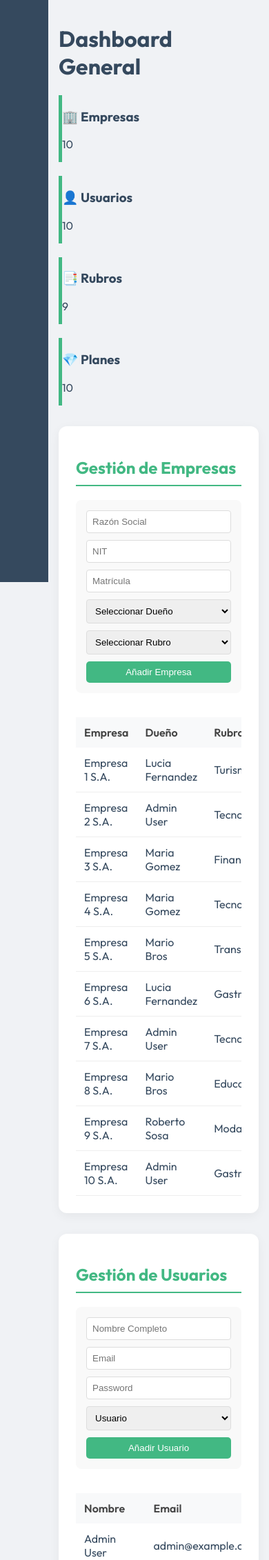
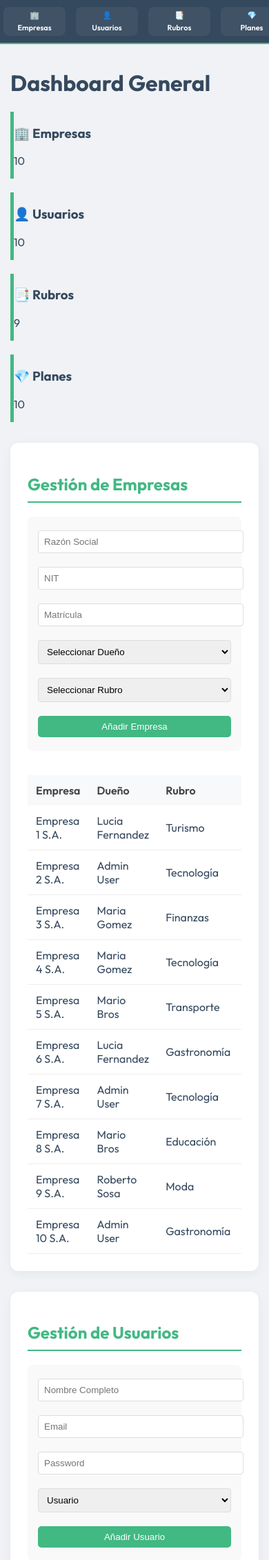
Before and after one commit to willitron/Pep_Proyect, a Flask app: page /admin in a window 390 px wide. Shown: the top 2262 px of the page at 69% size. Run offline with Flask 3, Linux system fonts and the light colour scheme; a user stored in the database is signed in; data comes from the database, SQL or seed files in the repository; both versions use the stored data as it was after the commit.

Commit message:
Admin: Interactive mobile nav with labels and horizontal scroll

```diff
--- a/templates/admin.html
+++ b/templates/admin.html
@@ -9,7 +9,7 @@
         :root {
             --sidebar-width: 240px;
         }
-        body { background: #f0f2f5; margin: 0; display: flex; }
+        body { background: #f0f2f5; margin: 0; display: flex; flex-direction: column; }
 
         .sidebar {
             width: var(--sidebar-width);
@@ -28,25 +28,65 @@
             flex-grow: 1;
             padding: 30px;
             box-sizing: border-box;
-            width: calc(100% - var(--sidebar-width));
             transition: 0.3s;
         }
 
+        .mobile-admin-nav {
+            display: none;
+            background: var(--vue-dark);
+            color: white;
+            position: sticky;
+            top: 0;
+            z-index: 999;
+            border-bottom: 2px solid var(--vue-green);
+        }
+
+        .mobile-scroll-nav {
+            display: flex;
+            overflow-x: auto;
+            white-space: nowrap;
+            padding: 10px 5px;
+            gap: 15px;
+            scroll-behavior: smooth;
+            -webkit-overflow-scrolling: touch;
+        }
+
+        .mobile-scroll-nav::-webkit-scrollbar { display: none; }
+
+        .nav-item-mobile {
+            display: flex;
+            flex-direction: column;
+            align-items: center;
+            text-decoration: none;
+            color: white;
+            font-size: 11px;
+            padding: 5px 10px;
+            background: rgba(255,255,255,0.05);
+            border-radius: 8px;
+            min-width: 70px;
+        }
+
+        .nav-item-mobile span { margin-top: 4px; font-weight: 600; }
+
         @media (max-width: 768px) {
-            .sidebar {
-                width: 70px;
-                padding: 10px;
-                overflow: hidden;
-            }
-            .sidebar h2, .sidebar hr, .sidebar span { display: none; }
-            .sidebar a { text-align: center; font-size: 20px; padding: 15px 0; }
+            body { flex-direction: column; }
+            .sidebar { display: none; }
             .main-content {
-                margin-left: 70px;
-                width: calc(100% - 70px);
+                margin-left: 0;
+                width: 100%;
                 padding: 15px;
             }
+            .mobile-admin-nav { display: block; }
             .grid-stats { grid-template-columns: 1fr; }
-            .form-inline { grid-template-columns: 1fr; }
+            .form-inline {
+                grid-template-columns: 1fr;
+                display: flex;
+                flex-direction: column;
+            }
+            .form-inline input, .form-inline select, .form-inline button {
+                width: 100%;
+                margin: 5px 0;
+            }
             .table-container { overflow-x: auto; }
         }
 
@@ -62,6 +102,7 @@
             padding: 25px;
             margin-bottom: 30px;
             box-shadow: 0 4px 15px rgba(0,0,0,0.05);
+            scroll-margin-top: 80px; /* Offset for sticky header */
         }
 
         h2.vue-text-green { border-bottom: 2px solid var(--vue-green); padding-bottom: 10px; margin-bottom: 20px; }
@@ -88,6 +129,17 @@
     </style>
 </head>
 <body>
+
+    <div class="mobile-admin-nav">
+        <div class="mobile-scroll-nav">
+            <a href="#sec-empresas" class="nav-item-mobile">🏢 <span>Empresas</span></a>
+            <a href="#sec-usuarios" class="nav-item-mobile">👤 <span>Usuarios</span></a>
+            <a href="#sec-rubros" class="nav-item-mobile">📑 <span>Rubros</span></a>
+            <a href="#sec-planes" class="nav-item-mobile">💎 <span>Planes</span></a>
+            <a href="/" class="nav-item-mobile" style="background: rgba(66, 184, 131, 0.2);">🏠 <span>Inicio</span></a>
+            <a href="{{ url_for('logout') }}" class="nav-item-mobile" style="background: rgba(255, 118, 117, 0.2);">🚪 <span>Salir</span></a>
+        </div>
+    </div>
 
     <div class="sidebar">
         <h2 style="color: var(--vue-green)">PEP Admin</h2>
```
Also changed, not shown: sistema_empresas.db.
